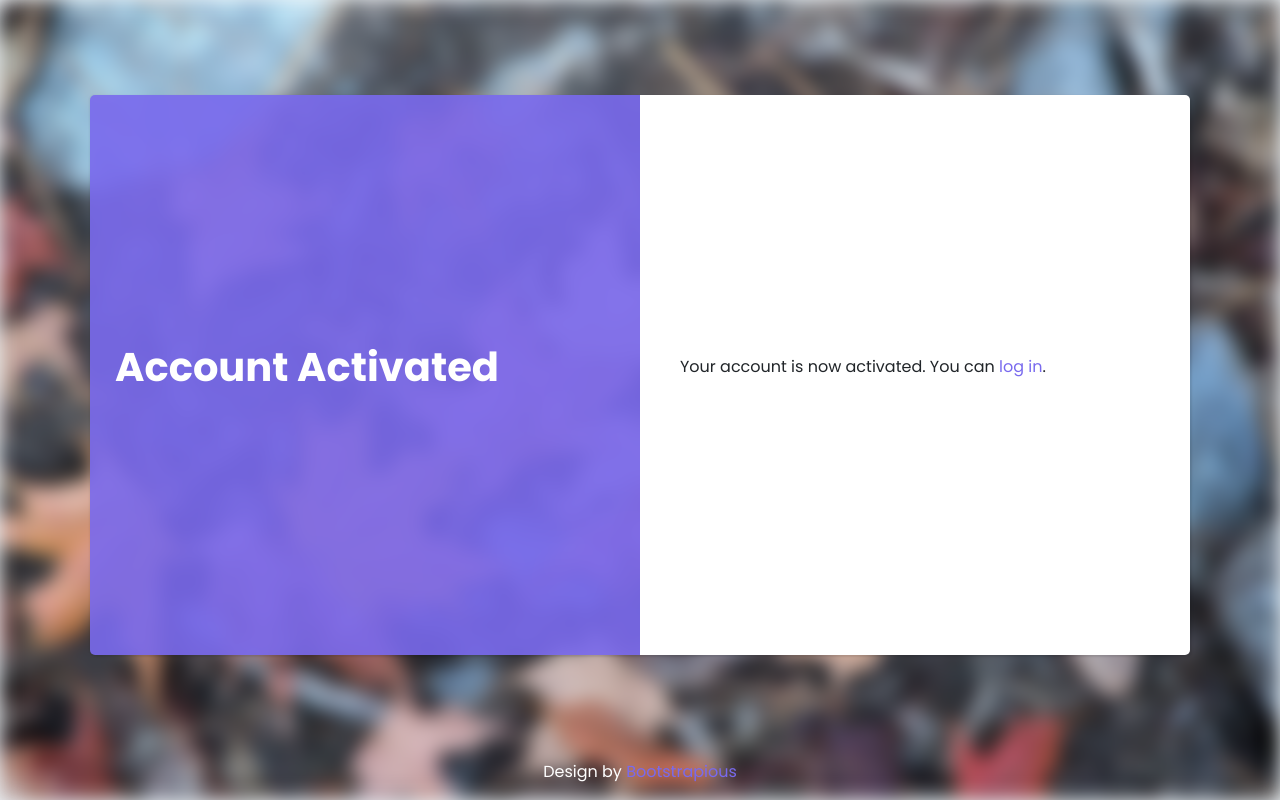
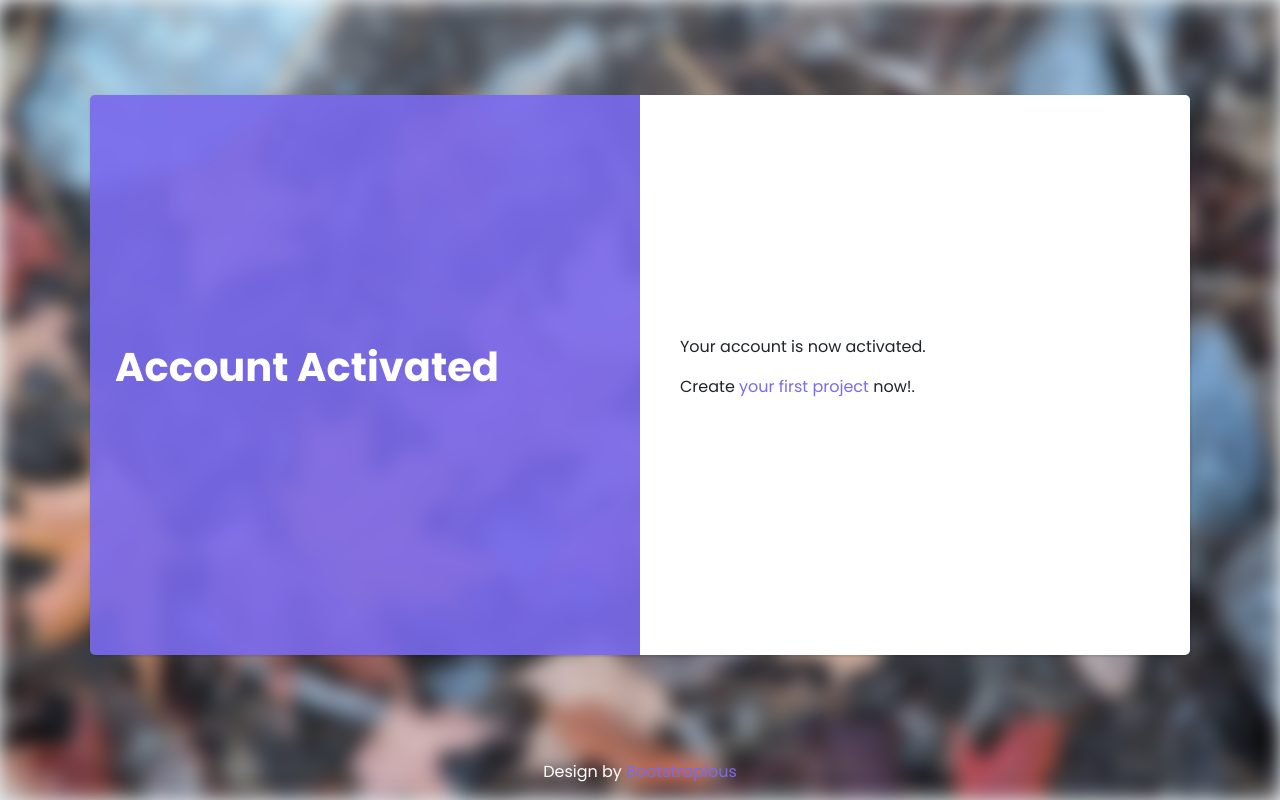
Before and after one commit to brunoliveira8/angular2cloud, a Django app: template angular2cloud/templates/registration/activation_complete.html in a window 1280 px wide. Run offline with Django 3.2, Linux system fonts and the light colour scheme; the template is opened without the code that fills it, so the values that code supplies are empty; some libraries are stand-ins or nearby versions.

Commit message:
Change the sign up workflow

```diff
--- a/angular2cloud/config/settings.py
+++ b/angular2cloud/config/settings.py
@@ -132,6 +132,7 @@ MEDIA_ROOT = os.path.join(BASE_DIR, 'media')
 EMAIL_BACKEND = 'django.core.mail.backends.console.EmailBackend'
 
 #Registration
-ACCOUNT_ACTIVATION_DAYS = 7 # One-week activation window; you may, of course, use a different value.
+ACCOUNT_ACTIVATION_DAYS = 30 # One-week activation window; you may, of course, use a different value.
+REGISTRATION_AUTO_LOGIN = True
 LOGIN_REDIRECT_URL = '/'
 LOGIN_URL = '/accounts/login/'
--- a/angular2cloud/templates/registration/activation_complete.html
+++ b/angular2cloud/templates/registration/activation_complete.html
@@ -4,6 +4,9 @@
 
 {% block content %}
 <p>
-    Your account is now activated. You can <a href="{% url 'auth_login' %}">log in</a>.
+    Your account is now activated.
+</p>
+<p>
+    Create <a href="{% url 'project-add' %}">your first project</a> now!.
 </p>
 {% endblock %}
--- a/angular2cloud/templates/registration/password_reset_form.html
+++ b/angular2cloud/templates/registration/password_reset_form.html
@@ -12,7 +12,7 @@
 <form method="post" action="">
     {% csrf_token %}
     {{ form.as_p }}
-    <input type="submit" value="{% trans 'Reset password' %}" />
+    <input type="submit" class="btn btn-primary" value="{% trans 'Reset password' %}" />
 </form>
 {% endblock %}
 
--- a/angular2cloud/templates/registration/registration_form.html
+++ b/angular2cloud/templates/registration/registration_form.html
@@ -25,12 +25,12 @@
         <label class="error" for="register-username">{{ form.password2.errors }}</label>
     </div>
     <div class="form-group terms-conditions">
-        <input id="license" type="checkbox" class="checkbox-template">
+        <input id="license" type="checkbox" class="checkbox-template" required>
         <label for="license">Agree the terms and policy</label>
     </div>
     <input id="register" type="submit" value="Register" class="btn btn-primary">
 </form>
 <small>Already have an account? </small>
-<a href="login.html" class="signup">Login</a>
+<a href="{% url 'auth_login' %}" class="signup">Login</a>
 
 {% endblock %}
```
